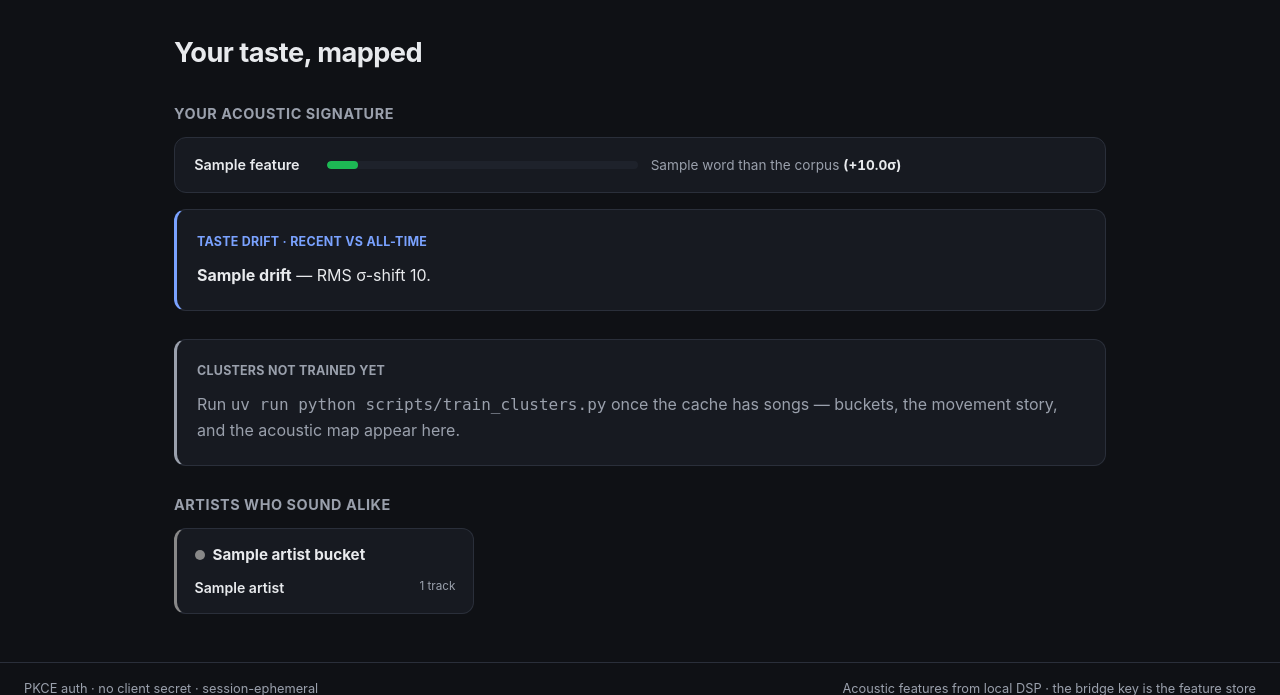
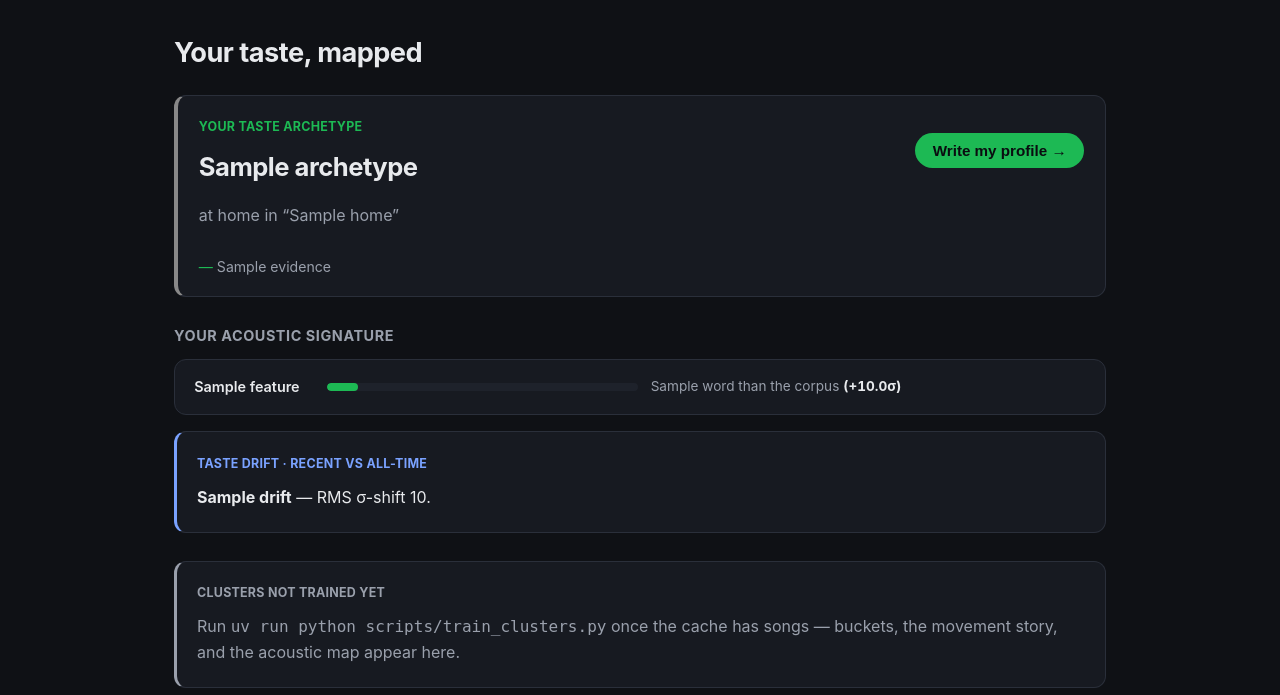
Before and after one commit to JordanVercillo/audio-agentic-pipeline, a FastAPI app: template src/webapp/templates/analytics.html in a window 1280 px wide. Shown: the part 75-770 px from the top of the page. Run offline with FastAPI, Linux system fonts and the light colour scheme; the template is opened without the code that fills it: most values are stand-ins (such as "Sample title", 1, 10 or a date in 2020); parts of the project's set-up code (start-up, migrations or seed data) failed here and were passed over.

Commit message:
Epic D: RAG taste classification — the archetype + grounded profile
Phase 2 of the vision: classify the listener from their own clustered data.

- archetype.py: deterministic archetype from three real signals — home sound
  (dominant cluster label), breadth (Loyalist >=70% one cluster / Dualist two
  >=85% / Eclectic), motion (D-9 sigma-bands: Anchored/Drifting/Roaming/
  Shape-shifting) -> "The {motion} {breadth}", with evidence lines that each
  cite a number the dashboards already show. $0 by construction (D-5).
- rag.py: the grounding block now carries archetype + sound buckets +
  movement + acoustic signature (so /ask answers get richer for free);
  TasteRAG.classify() writes the LLM narrative for the DETERMINISTIC name
  (the model may not rebrand the listener; it only narrates the evidence),
  with a deterministic narrative fallback when no key / on refusal / on error.
- app: _analytics_context() shared by GET /analytics and POST /classify;
  enriches the session taste with signature/clusters/archetype; archetype
  hero card on /analytics ("Write my profile ->") -> /classify renders
  profile.html (name, narrative, evidence).
- Real-data proof: the seeded+trained cache derives "The Drifting Dualist",
  home "Bright · Noisy" (54% of top songs), fallback narrative "...Muse
  anchors it all."
- 8 new tests (archetype matrix incl. no-drift/empty, grounding lines,
  deterministic + mocked-LLM classify, name-stays-deterministic, /classify
  route render + auth). 215 green, ruff clean.

Co-Authored-By: Claude Opus 4.8 <noreply@anthropic.com>

```diff
--- a/src/webapp/app.py
+++ b/src/webapp/app.py
@@ -31,6 +31,7 @@ from ..store import clusters as cl
 from ..store.cache import FeatureCache
 from . import auth_web, config
 from .analytics import acoustic_signature, cluster_color, cluster_composition, scatter_svg
+from .archetype import derive_archetype
 from .featurestore import FeatureStore
 from .rag import TasteRAG
 from .sessions import CookieSigner, SessionStore
@@ -254,21 +255,20 @@ def create_app() -> FastAPI:
             "answer": result["answer"], "source": result["source"],
         })
 
-    @app.get("/analytics", response_class=HTMLResponse)
-    def analytics(request: Request):
-        session = request.state.session
-        if not auth_web.is_authenticated(session):
-            return RedirectResponse("/", status_code=303)
+    def _analytics_context(session: dict[str, Any]) -> Optional[dict[str, Any]]:
+        """Build the analytics view context AND enrich the in-session taste with
+        signature/clusters/archetype so /ask and /classify ground on them (Epic D).
+        Returns None when the dashboard hasn't been visited yet."""
         taste = session.get("taste") or {}
         range_ids: dict[str, list[str]] = taste.get("range_ids") or {}
         if not range_ids:
-            return RedirectResponse("/dashboard", status_code=303)
+            return None
 
         cache = _feature_cache()
         all_ids = [t for ids in range_ids.values() for t in ids]
         cached = cache.get(all_ids)
 
-        ctx: dict[str, Any] = {"authed": True, "trained": False,
+        ctx: dict[str, Any] = {"authed": True, "trained": False, "archetype": None,
                                "coverage": taste.get("coverage"),
                                "drift": taste.get("drift")}
         # Signature works even before any model is trained (population stats only).
@@ -293,6 +293,12 @@ def create_app() -> FastAPI:
                               "color": cluster_color(int(c))}
                              for c, lbl in sorted(labels.items(), key=lambda kv: int(kv[0]))]
 
+            arch = derive_archetype(per_window, labels, taste.get("drift"),
+                                    ctx["signature"])
+            if arch:
+                arch["color"] = cluster_color(arch["home_color_id"])
+                ctx["archetype"] = arch
+
             meta = cache.all_meta()
             population_pts = [{"id": t, "x": a["map_x"], "y": a["map_y"],
                                "cluster_id": a["cluster_id"]}
@@ -313,7 +319,44 @@ def create_app() -> FastAPI:
                              for a in members[:10]]}
                 for cid, members in sorted(buckets.items())
             ]
+
+        # Enrich the session taste — /ask and /classify ground on these (Epic D).
+        taste["signature"] = ctx["signature"]
+        taste["archetype"] = ctx["archetype"]
+        comp = ctx.get("composition") or {}
+        taste["clusters"] = {
+            "windows": {w: [{"label": s["label"], "share": s["share"]} for s in segs]
+                        for w, segs in (comp.get("windows") or {}).items()},
+            "movement": comp.get("movement"),
+        }
+        session["taste"] = taste
+        return ctx
+
+    @app.get("/analytics", response_class=HTMLResponse)
+    def analytics(request: Request):
+        session = request.state.session
+        if not auth_web.is_authenticated(session):
+            return RedirectResponse("/", status_code=303)
+        ctx = _analytics_context(session)
+        if ctx is None:
+            return RedirectResponse("/dashboard", status_code=303)
         return templates.TemplateResponse(request, "analytics.html", ctx)
+
+    @app.post("/classify", response_class=HTMLResponse)
+    def classify(request: Request):
+        session = request.state.session
+        if not auth_web.is_authenticated(session):
+            return RedirectResponse("/", status_code=303)
+        ctx = _analytics_context(session)  # refresh + enrich the grounding
+        if ctx is None:
+            return RedirectResponse("/dashboard", status_code=303)
+        if not ctx.get("archetype"):
+            return RedirectResponse("/analytics", status_code=303)
+        result = TasteRAG(_feature_store()).classify(session["taste"])
+        return templates.TemplateResponse(request, "profile.html", {
+            "authed": True, "archetype": ctx["archetype"],
+            "narrative": result["narrative"], "source": result["source"],
+        })
 
     @app.get("/song/{track_id}", response_class=HTMLResponse)
     def song(request: Request, track_id: str):
--- /dev/null
+++ b/src/webapp/archetype.py
@@ -0,0 +1,79 @@
+"""
+archetype.py — the deterministic taste archetype (APP_SPEC Epic D).
+
+Classifies a listener from three REAL signals — no model call required (D-5):
+
+    home    — the cluster where most of their songs live (its acoustic label)
+    breadth — how concentrated their listening is across clusters
+              (Loyalist ≥70% one cluster · Dualist: two clusters ≥85% · Eclectic)
+    motion  — the D-9 σ-shift bands (Anchored <0.15 · Drifting <0.35 ·
+              Roaming <0.60 · Shape-shifting)
+
+Name = "The {motion} {breadth}", e.g. "The Anchored Loyalist". Every claim in
+`evidence` cites a number the dashboard already shows — the LLM narrative
+(rag.classify) is grounded on exactly these strings and may not invent others.
+"""
+
+from __future__ import annotations
+
+from typing import Any, Optional
+
+_MOTION_BANDS = [(0.15, "Anchored"), (0.35, "Drifting"), (0.60, "Roaming")]
+_MOTION_MAX = "Shape-shifting"
+
+
+def _motion_word(score: Optional[float]) -> Optional[str]:
+    if score is None:
+        return None
+    for upper, word in _MOTION_BANDS:
+        if score < upper:
+            return word
+    return _MOTION_MAX
+
+
+def derive_archetype(per_window_clusters: dict[str, list[int]],
+                     labels: dict[str, str],
+                     drift: Optional[dict[str, Any]],
+                     signature: list[dict[str, Any]]) -> Optional[dict[str, Any]]:
+    """Deterministic archetype from cluster assignments + drift + signature.
+
+    per_window_clusters: {"short_term": [cluster_id, ...], ...} (the user's songs).
+    Returns None when there's nothing to classify (no assigned songs).
+    """
+    all_cids = [c for cids in per_window_clusters.values() for c in cids]
+    if not all_cids:
+        return None
+
+    counts: dict[int, int] = {}
+    for c in all_cids:
+        counts[c] = counts.get(c, 0) + 1
+    total = len(all_cids)
+    ordered = sorted(counts.items(), key=lambda kv: -kv[1])
+    top_cid, top_n = ordered[0]
+    top_share = top_n / total
+    two_share = (top_n + (ordered[1][1] if len(ordered) > 1 else 0)) / total
+
+    if top_share >= 0.70 or len(ordered) == 1:
+        breadth = "Loyalist"
+        breadth_fact = f"{round(100 * top_share)}% of your top songs live in one sound"
+    elif two_share >= 0.85:
+        breadth = "Dualist"
+        breadth_fact = (f"two sounds cover {round(100 * two_share)}% of your listening")
+    else:
+        breadth = "Eclectic"
+        breadth_fact = f"your songs spread across {len(ordered)} distinct sounds"
+
+    home = labels.get(str(top_cid), f"Cluster {top_cid}")
+    motion = _motion_word((drift or {}).get("score"))
+    name = f"The {motion} {breadth}" if motion else f"The {breadth}"
+
+    evidence = [f"home sound “{home}” — {round(100 * top_share)}% of your top songs",
+                breadth_fact]
+    if drift and motion:
+        evidence.append(
+            f"motion “{motion}” — recent vs all-time σ-shift {drift['score']}")
+    for s in signature[:2]:
+        evidence.append(f"signature: {s['word']} than the corpus ({s['z']:+.1f}σ)")
+
+    return {"name": name, "home": home, "home_color_id": int(top_cid),
+            "breadth": breadth, "motion": motion, "evidence": evidence}
--- a/src/webapp/rag.py
+++ b/src/webapp/rag.py
@@ -54,6 +54,21 @@ def _grounding_text(taste: dict[str, Any], glossary: dict[str, str]) -> str:
         lines.append(prof["message"])
     for h in prof.get("highlights", []):
         lines.append(f"  - {h}")
+    arch = taste.get("archetype")
+    if arch:
+        lines.append(f"Taste archetype (derived): {arch['name']} — "
+                     + "; ".join(arch.get("evidence", [])))
+    clusters = taste.get("clusters") or {}
+    for window, segs in (clusters.get("windows") or {}).items():
+        seg_s = ", ".join(f"{s['share']}% “{s['label']}”" for s in segs[:3])
+        lines.append(f"Sound buckets ({window}): {seg_s}.")
+    if clusters.get("movement"):
+        lines.append(f"Cluster movement: {clusters['movement']}")
+    sig = taste.get("signature") or []
+    if sig:
+        lines.append("Acoustic signature vs the corpus: "
+                     + "; ".join(f"{s['feature']} {s['word']} ({s['z']:+.1f}σ)"
+                                 for s in sig))
     drift = taste.get("drift")
     if drift:
         lines.append(
@@ -100,6 +115,59 @@ class TasteRAG:
                 logger.warning("RAG LLM answer failed (%s) — deterministic fallback", exc)
         return {"answer": self._fallback(taste), "source": "fallback", "model": None}
 
+    # ── Epic D: the taste-profile classification ───────────────────────────
+    def classify(self, taste: dict[str, Any]) -> dict[str, Any]:
+        """A grounded taste profile for the derived archetype.
+
+        Returns {name, narrative, source}. The archetype NAME is always the
+        deterministic one (the model may not rebrand the listener); the LLM
+        only writes the narrative — and without a key, the narrative is
+        assembled from the same evidence (D-5).
+        """
+        arch = taste.get("archetype")
+        if not arch:
+            return {"name": None, "narrative": "", "source": "none"}
+        glossary = self.fs.feature_glossary(_GLOSSARY_FEATURES) if self.fs else {}
+        grounding = _grounding_text(taste, glossary)
+        key = config.anthropic_key()
+        if key:
+            try:
+                system = (
+                    "You write a short second-person music-taste profile for the "
+                    f"archetype \"{arch['name']}\". Use ONLY the DATA: cite the real "
+                    "cluster names, artists, and numbers it contains; invent nothing. "
+                    "3–5 sentences, warm but specific, plain prose, no markdown, no "
+                    "preamble, do not restate the archetype name in the first sentence.")
+                import anthropic
+                client = anthropic.Anthropic(api_key=key)
+                resp = client.messages.create(
+                    model=self.model, max_tokens=_MAX_TOKENS, system=system,
+                    messages=[{"role": "user", "content": f"DATA:\n{grounding}"}])
+                if resp.stop_reason != "refusal":
+                    text = next((b.text for b in resp.content if b.type == "text"), "").strip()
+                    if text:
+                        return {"name": arch["name"], "narrative": text,
+                                "source": "llm", "model": self.model}
+            except Exception as exc:  # noqa: BLE001 — never fail the page
+                logger.warning("classify LLM failed (%s) — deterministic narrative", exc)
+        return {"name": arch["name"], "narrative": self._archetype_narrative(taste),
+                "source": "fallback", "model": None}
+
+    def _archetype_narrative(self, taste: dict[str, Any]) -> str:
+        """Deterministic profile text from the archetype evidence (D-5)."""
+        arch = taste["archetype"]
+        artists = taste.get("artists") or []
+        parts = [f"Your home sound is “{arch['home']}” — "
+                 + arch["evidence"][0].split("— ")[-1] + "."]
+        if len(arch["evidence"]) > 1:
+            parts.append(arch["evidence"][1][0].upper() + arch["evidence"][1][1:] + ".")
+        if arch.get("motion"):
+            parts.append(f"Between your recent and all-time listening you read as "
+                         f"{arch['motion'].lower()}.")
+        if artists:
+            parts.append(f"{artists[0]['name']} anchors it all.")
+        return " ".join(parts)
+
     def _llm_answer(self, question: str, grounding: str, key: str) -> str:
         import anthropic
 
--- a/src/webapp/static/style.css
+++ b/src/webapp/static/style.css
@@ -159,6 +159,20 @@ a.artist:hover { border-color: var(--spotify); }
 .map-card { background: var(--panel); border: 1px solid var(--line); border-radius: 12px; padding: 1rem; }
 .cluster-map { width: 100%; height: auto; display: block; }
 
+/* ── taste archetype (Epic D) ── */
+.arch-card { background: var(--panel); border: 1px solid var(--line); border-left-width: 4px;
+  border-radius: 12px; padding: 1.1rem 1.3rem; margin: 0 0 1.25rem; }
+.arch-head { display: flex; justify-content: space-between; align-items: start; gap: 1rem; flex-wrap: wrap; }
+.arch-name { font-size: 1.6rem; letter-spacing: -.02em; margin: .15rem 0 .1rem; }
+.arch-card.hero .arch-name { font-size: 2rem; }
+.arch-btn { border: 0; cursor: pointer; font-size: .95rem; }
+.arch-evidence { list-style: none; margin: .8rem 0 0; padding: 0; display: grid; gap: .3rem; }
+.arch-evidence li { color: var(--muted); font-size: .88rem; }
+.arch-evidence li::before { content: "— "; color: var(--spotify); }
+.arch-evidence.standalone { background: var(--panel); border: 1px solid var(--line);
+  border-radius: 12px; padding: 1rem 1.2rem; margin: 0; }
+.profile .qa { margin-top: 1.25rem; margin-bottom: 1rem; }
+
 .abuckets { display: grid; grid-template-columns: repeat(auto-fill, minmax(230px, 1fr)); gap: 1rem; }
 .abucket { background: var(--panel); border: 1px solid var(--line); border-left-width: 3px;
   border-radius: 12px; padding: .9rem 1.1rem; }
--- a/src/webapp/templates/analytics.html
+++ b/src/webapp/templates/analytics.html
@@ -2,6 +2,24 @@
 {% block content %}
 <section class="dash">
   <h1>Your taste, mapped</h1>
+
+  {% if archetype %}
+  <div class="arch-card" style="border-left-color: {{ archetype.color }}">
+    <div class="arch-head">
+      <div>
+        <div class="insight-badge">Your taste archetype</div>
+        <h2 class="arch-name">{{ archetype.name }}</h2>
+        <p class="muted">at home in “{{ archetype.home }}”</p>
+      </div>
+      <form method="post" action="/classify">
+        <button type="submit" class="btn arch-btn">Write my profile →</button>
+      </form>
+    </div>
+    <ul class="arch-evidence">
+      {% for e in archetype.evidence %}<li>{{ e }}</li>{% endfor %}
+    </ul>
+  </div>
+  {% endif %}
 
   {% if signature %}
   <h2 class="section">Your acoustic signature</h2>
```
Also changed, not shown: notes/PROJECT_CONTEXT.md (+13 -2 lines), src/webapp/templates/profile.html (added, +22 -0 lines), src/webapp/test_webapp.py (+120 -0 lines).
